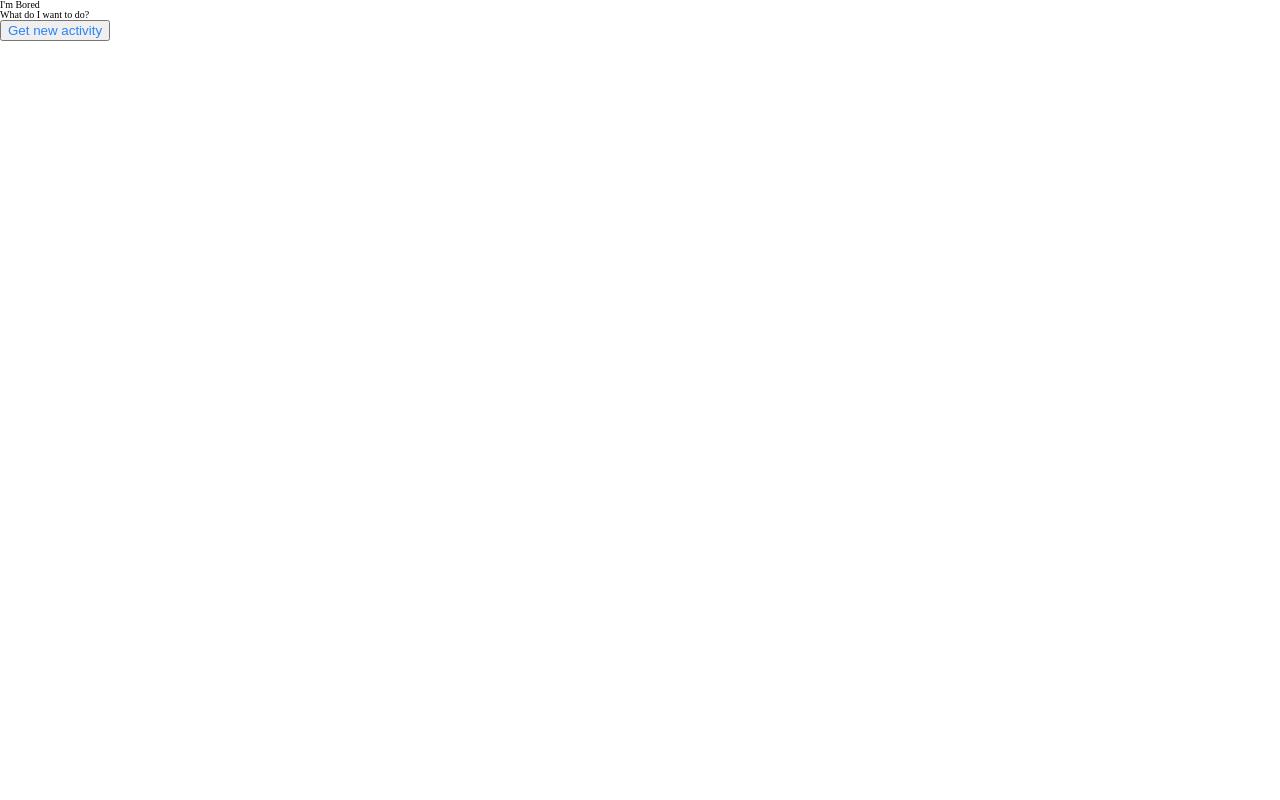
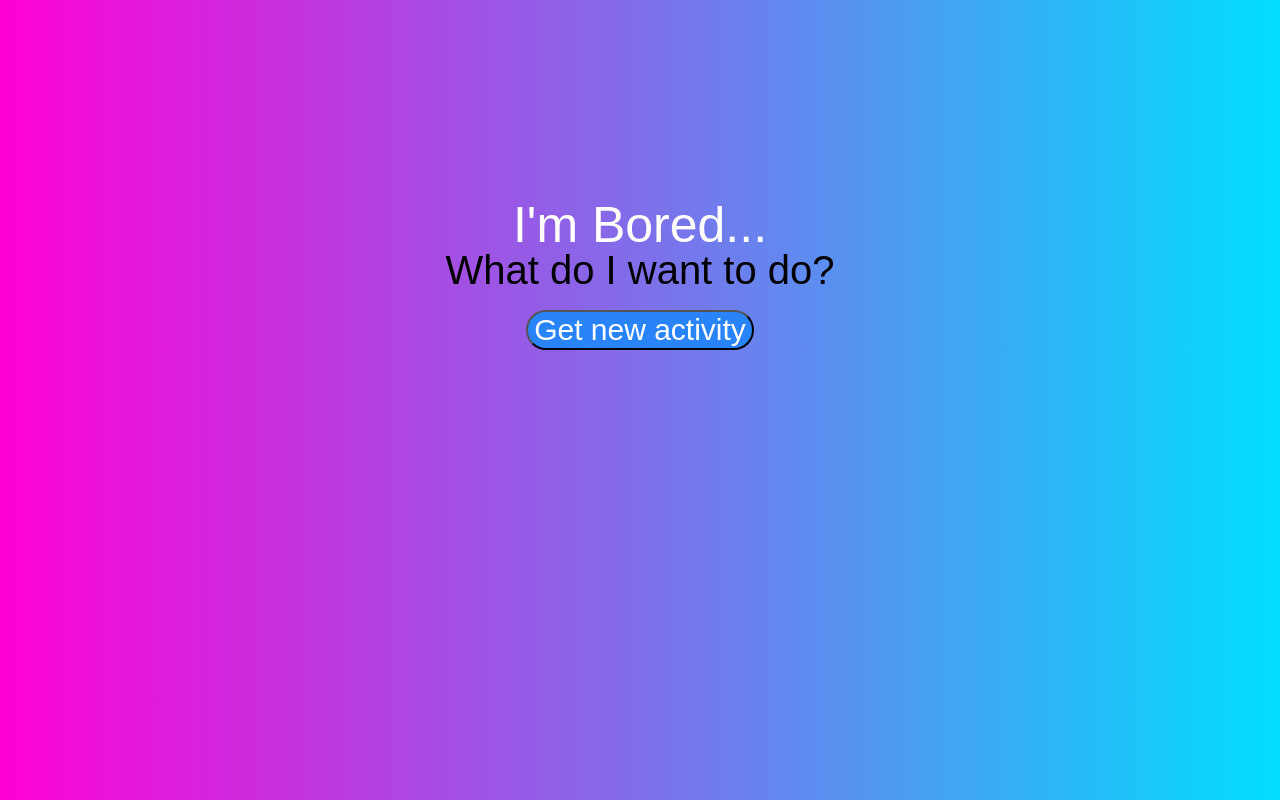
Before and after one commit to ElanW9/Bored_API, a website with bundled scripts: page index.html in a window 1280 px wide. Built offline with nearby package versions, Linux system fonts and the light colour scheme.

Commit message:
vite probleem opgelost

```diff
--- a/css/style.scss
+++ b/css/style.scss
@@ -2,6 +2,39 @@
 
 
 $blue: rgb(41, 132, 250);
+$lightblue:#00ddff;
+$purple:#ff00d4;
+
+body{
+   background-image: linear-gradient(90deg, $purple 0% , $lightblue 100%);
+}
 button{
-   color: $blue;
+   color: white;
+   background-color: $blue;
+   border-radius: 20px;
+   font-size: 30px;
+
 }
+button:hover{
+   background-color: $purple;
+   color: white;
+}
+
+h1{
+   font-size: 50px;
+   color: white;
+   font-family: Arial;
+
+}
+
+h2{
+   font-size: 40px;
+   padding-bottom: 20px;
+   font-family: Arial;
+}
+
+main{
+text-align: center;
+padding-top: 25vh;
+
+}
--- a/html/index.html
+++ b/index.html
@@ -4,15 +4,17 @@
     <meta charset="UTF-8" />
     <meta http-equiv="X-UA-Compatible" content="IE=edge" />
     <meta name="viewport" content="width=device-width, initial-scale=1.0" />
-    <script src="../js/index.js" type="module"></script>
+    <script src="./js/index.js" type="module"></script>
     <title>Bored</title>
   </head>
   <body>
-    <h1>I'm Bored</h1>
-    <h2>What do I want to do?</h2>
-    <form action="">
-      <button type="submit">Get new activity</button>
-    </form>
+    <main>
+      <h1>I'm Bored...</h1>
+      <h2>What do I want to do?</h2>
+      <form action="">
+        <button type="submit">Get new activity</button>
+      </form>
+    </main>
     <!-- <form id="activity-form">
       <input type="submit" value="Get Activity">
     </form> -->
--- a/js/index.js
+++ b/js/index.js
@@ -1,7 +1,7 @@
 import "../css/style.scss";
 import axios from "axios";
 
-document.querySelector("button").onclick = async (e) => {
+document.querySelector("button").onsubmit = async (e) => {
   e.preventDefault();
   const { value } = document.querySelector("form input[type=text]");
   if (value.length >= 2) {
@@ -21,7 +21,7 @@ document.querySelector("button").onclick = async (e) => {
   }
 };
 
-// de code in commentaar heb ik gevonden adhv cht gpt, ik heb deze niet gebruikt omdat ik niet veel leer door gewoon te kopiëren
+// de code in commentaar heb ik gevonden adhv chat gpt, ik heb deze niet gebruikt omdat ik niet veel leer door gewoon te kopiëren
 
 // let form = document.getElementById("activity-form");
 // form.addEventListener("submit", getBoredActivity);
```
